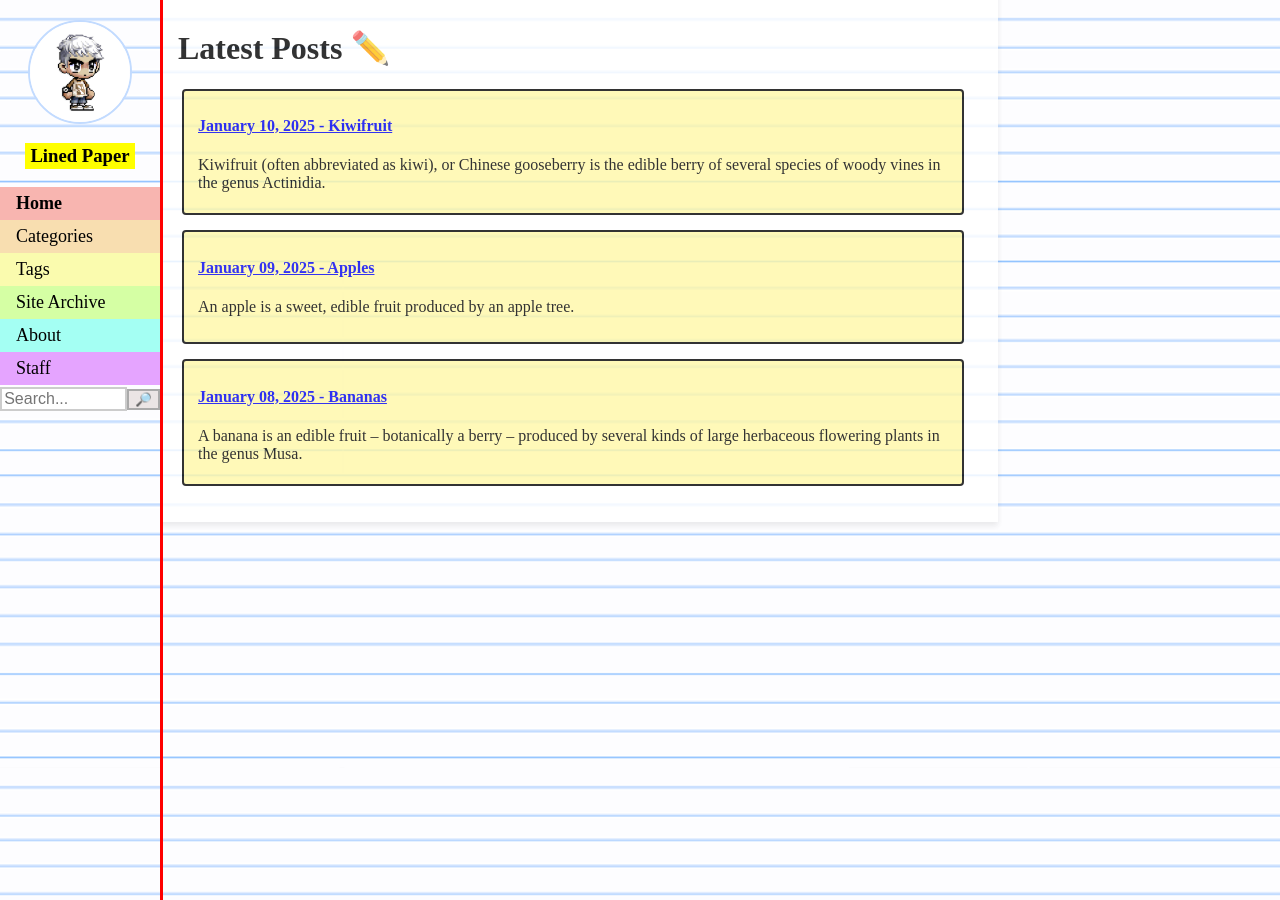
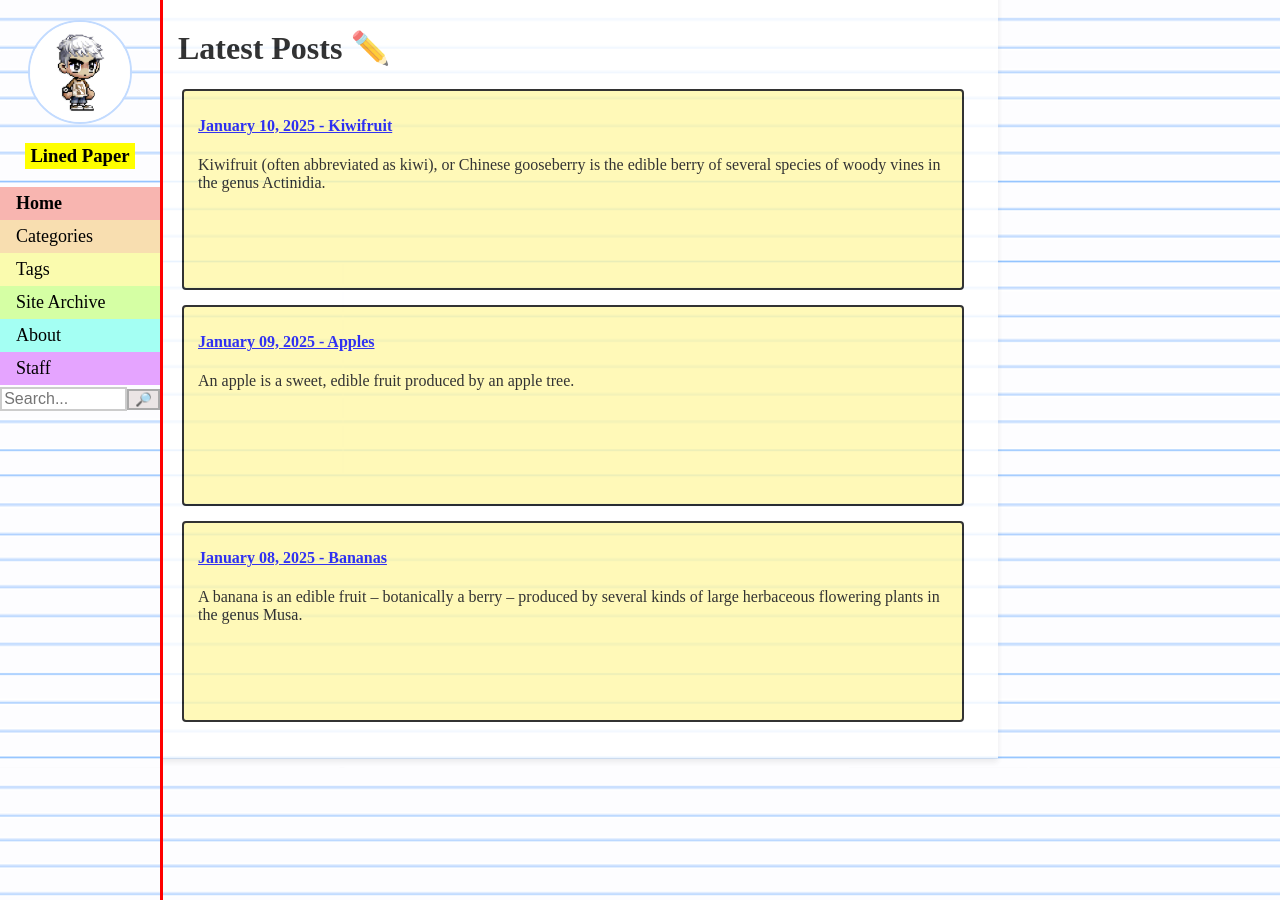
Before and after one commit to iangge/lined-paper, a Jekyll site: the page built from index.html, in a window 1280 px wide. Built offline with Jekyll 4.4.1, drawn with Linux system fonts in a browser that asks for light colours; the list of posts is cut into pages by our own code.

Commit message:
Make minimum height 187px

```diff
--- a/assets/css/styles.scss
+++ b/assets/css/styles.scss
@@ -134,7 +134,7 @@
 
     /* Sizing */
     max-width: 750px;
-    min-height: 100px;
+    min-height: 187px;
 
     /* Spacing */
     padding: 5px 14px;
```
Also changed, not shown: 6 other files.
